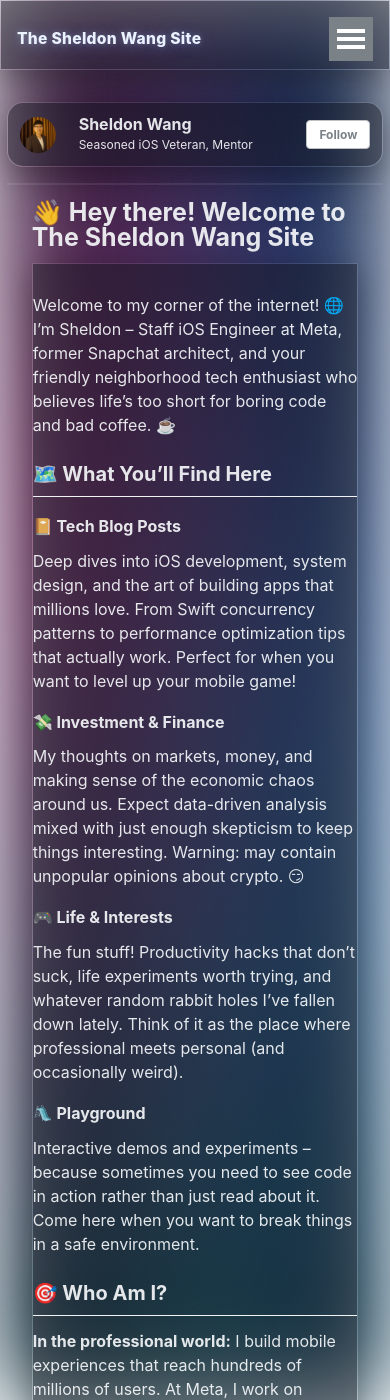
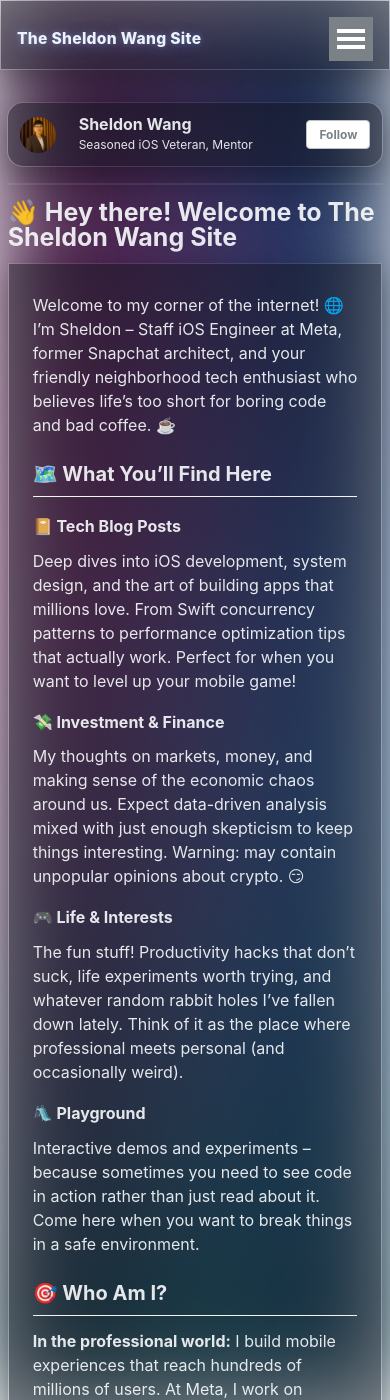
Before and after one commit to SheldonWangRJT/SheldonWangRJT.Github.io, a Jekyll site: the page built from _pages/about.md, in a window 390 px wide and 1400 px high. Built offline with Jekyll 4.4.1, drawn with Linux system fonts in a browser that asks for light colours.

Commit message:
Mobile: remove page__inner-wrap horizontal padding to maximize detail page width

```diff
--- a/assets/css/main.scss
+++ b/assets/css/main.scss
@@ -320,9 +320,9 @@ th, td {
   padding-block: clamp(16px, 3vw, 28px);
 }
 
-/* Mobile: maximize width by removing horizontal padding */
+/* Mobile: remove page__inner-wrap padding for detail pages to maximize width */
 @media screen and (max-width: 767px) {
-  .page__content {
+  .page__inner-wrap {
     padding-inline: 0 !important;
     padding-left: 0 !important;
     padding-right: 0 !important;
```
